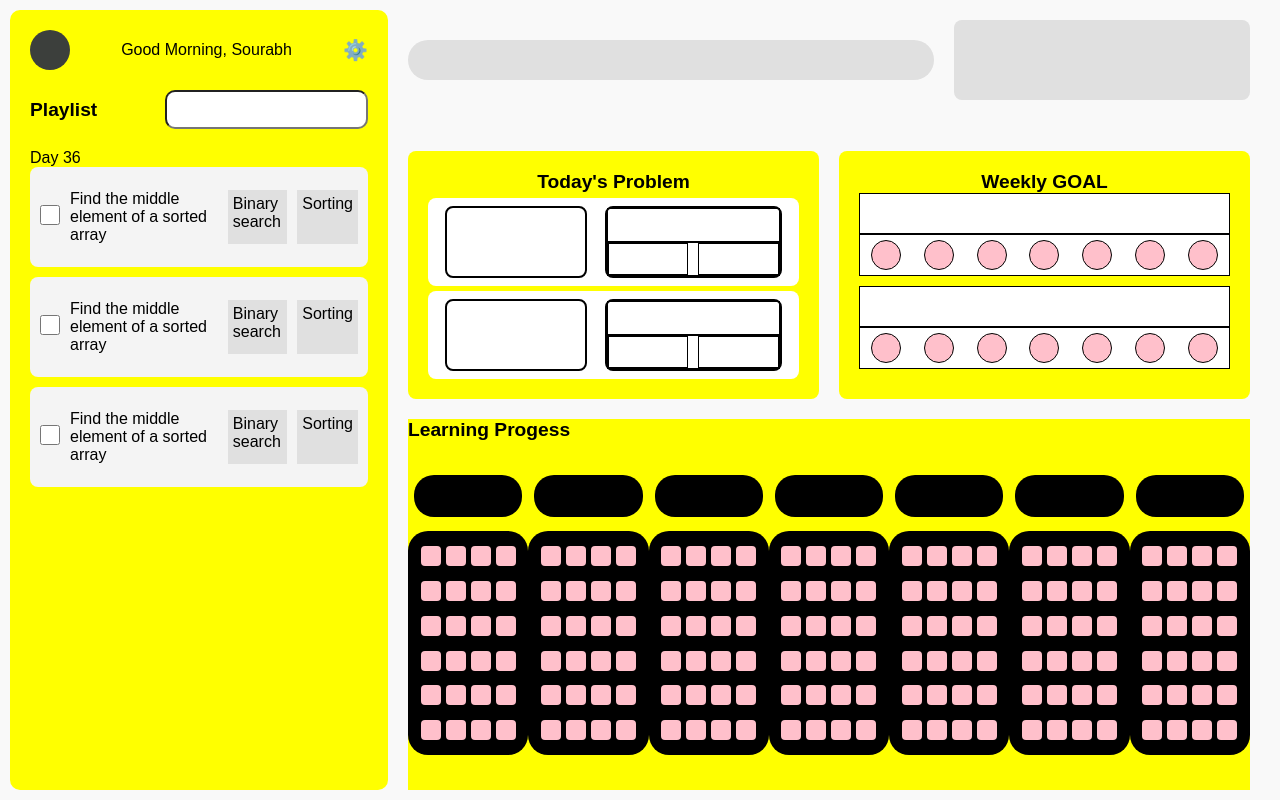
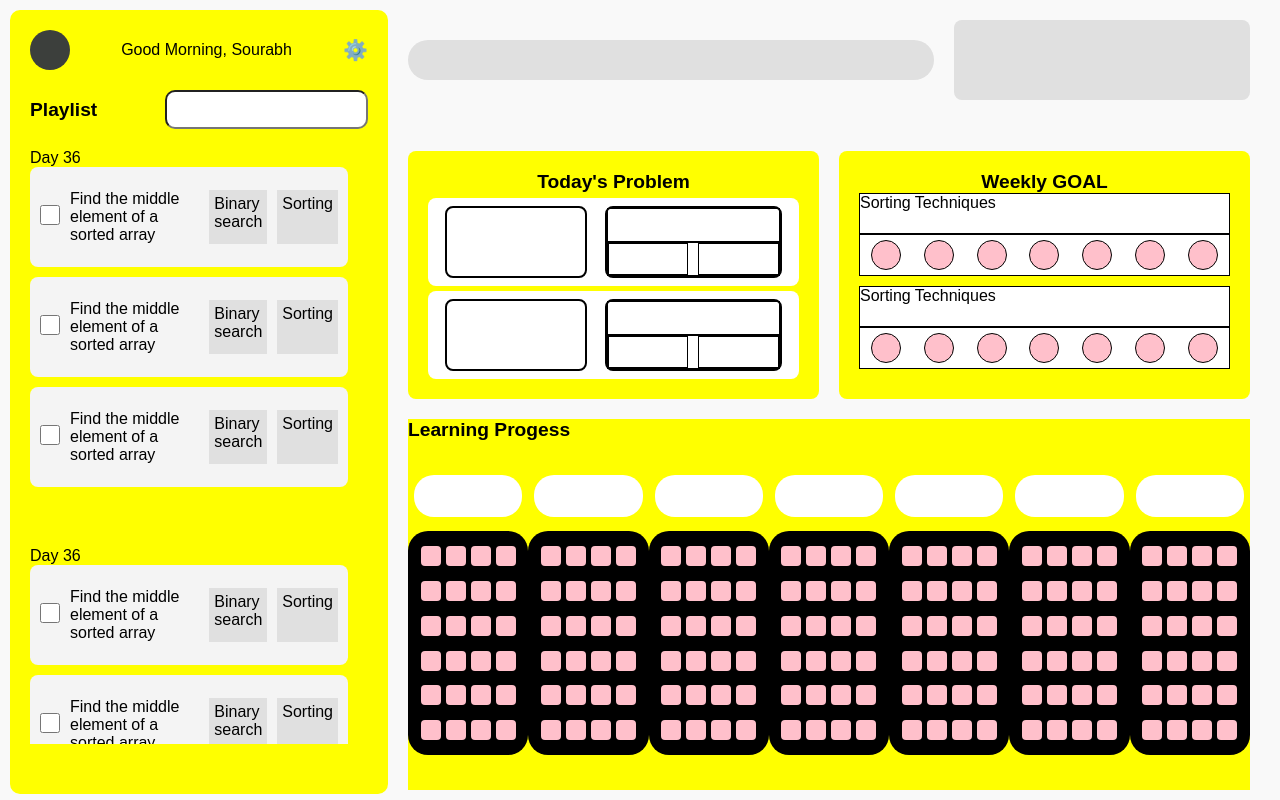
Before and after one commit to Tina067/CodeHub, a React (Create React App) app: page / in a window 1280 px wide. Built offline with nearby package versions, Linux system fonts and the light colour scheme.

Commit message:
2nd commit 11-11-24

```diff
--- a/src/components/CardPlaceholder.jsx
+++ b/src/components/CardPlaceholder.jsx
@@ -6,7 +6,7 @@ function CardPlaceholder() {
   const boxes = Array.from({length: 7})
 
   return <div className="card-placeholder">
-    <div className="card-pla-topic goals-topic"></div>
+    <div className="card-pla-topic goals-topic">Sorting Techniques</div>
     <div className="card-pla-topic goals-box">
     {boxes.map((_, index) => (
                 <div key={index} className="goal-box"> </div>
--- a/src/components/ProgressCard.css
+++ b/src/components/ProgressCard.css
@@ -21,7 +21,7 @@
 .topic {
     height: 15%;
     width: 90%;
-    background-color: black;
+    background-color: white;
     border-radius: 20px;
 }
 
--- a/src/components/Sidebar.css
+++ b/src/components/Sidebar.css
@@ -3,8 +3,13 @@
     width: 30%;
     background-color: yellow;
     padding: 20px;
-    margin-bottom: 20px;
+    margin-bottom: 100px;
     border-radius: 10px;
+    height:98%;
+    box-sizing: border-box;
+    overflow: hidden;
+    display: flex;
+    flex-direction: column;
   }
   .sidebar-Title {
     display: flex;
@@ -43,5 +48,27 @@
  }
 
  .tasklist-section{
+  max-height: 85vh;
   overflow: auto;
+  margin-bottom: 30px;
+  padding-right: 20px;
  }
+
+ .tasklist-section::-webkit-scrollbar {
+  width: 10px;               /* Width of the scrollbar */
+}
+
+.tasklist-section::-webkit-scrollbar-track {
+  background: #f1f1f1;      /* Background color of the scrollbar track */
+  border-radius: 10px;      /* Rounds the scrollbar track corners */
+}
+
+.tasklist-section::-webkit-scrollbar-thumb {
+  background-color: #888;   /* Color of the scrollbar thumb */
+  border-radius: 10px;      /* Rounds the scrollbar thumb corners */
+  border: 2px solid #f1f1f1; /* Adds padding around the thumb */
+}
+
+.tasklist-section::-webkit-scrollbar-thumb:hover {
+  background: #555;         /* Color when hovering over the scrollbar */
+}
--- a/src/components/Sidebar.jsx
+++ b/src/components/Sidebar.jsx
@@ -25,9 +25,9 @@ function Sidebar() {
       </div>
       <div className="tasklist-section">
       <TaskList />
-      {/* <TaskList />
       <TaskList />
-      <TaskList /> */}
+      <TaskList />
+      <TaskList />
       </div>
 
       {/* <InfoBoxList /> */}
```
